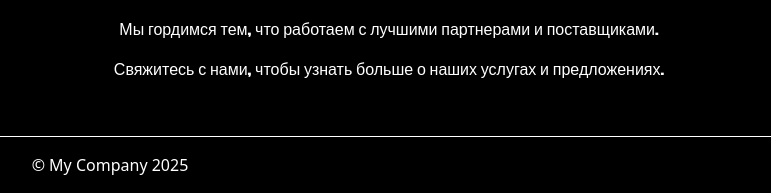
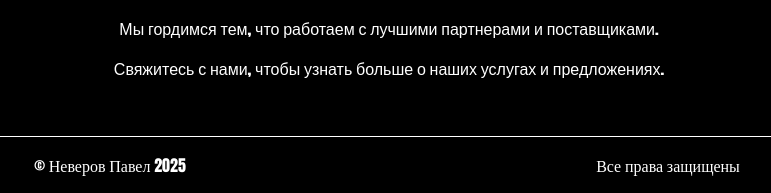
Before and after one commit to 3GonoverskyiPoSkidkeAndMalboroRed/basic, a Yii app: template views/about/index.php in a window 1280 px wide. Shown: the part 638-831 px from the top of the page, without its empty margins (251-1022 px from the left). Run offline with PHP 8.4 and a stand-in for Yii, Linux system fonts and the light colour scheme; the template is opened without the code that fills it, so the values that code supplies are empty; some libraries are stand-ins or nearby versions.

Commit message:
изменён футер

```diff
--- a/views/layouts/main.php
+++ b/views/layouts/main.php
@@ -104,8 +104,8 @@ $this->registerLinkTag(['rel' => 'icon', 'type' => 'image/x-icon', 'href' => Yii
 <footer id="footer" class="mt-auto py-3 bg-black border-top border-white ">
     <div class="container">
         <div class="row text-muted">
-            <div class="col-md-6 text-center  text-white">&copy; My Company <?= date('Y') ?></div>
-            <div class="col-md-6 text-center  text-white"><?= Yii::powered() ?></div>
+            <div class="col-md-6 text-center text-white" style="font-family: Impact">&copy; Неверов Павел <?= date('Y') ?></div>
+            <div class="col-md-6 text-center text-white" style="font-family: Impact">Все права защищены</div>
         </div>
     </div>
 </footer>
```
